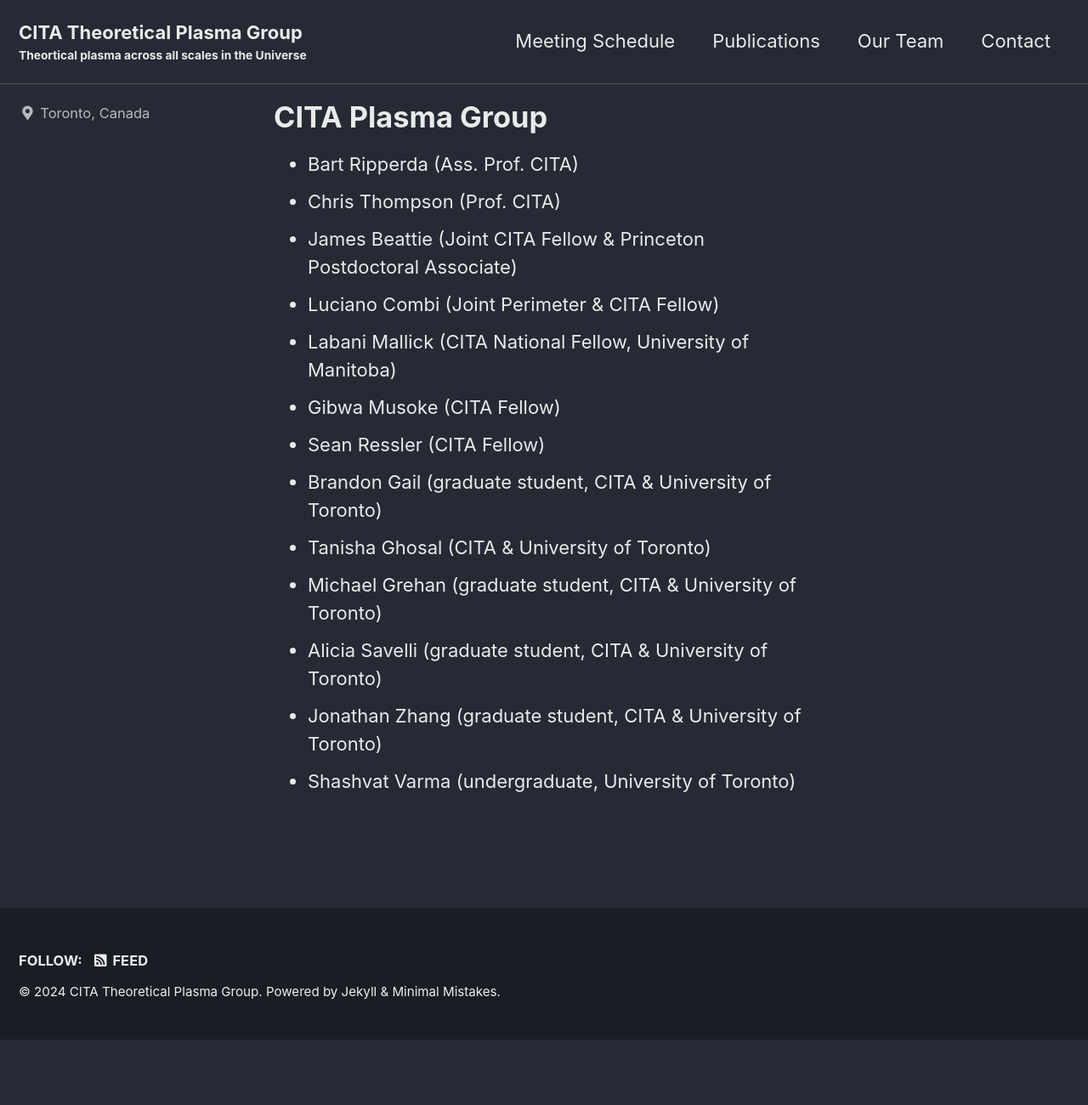
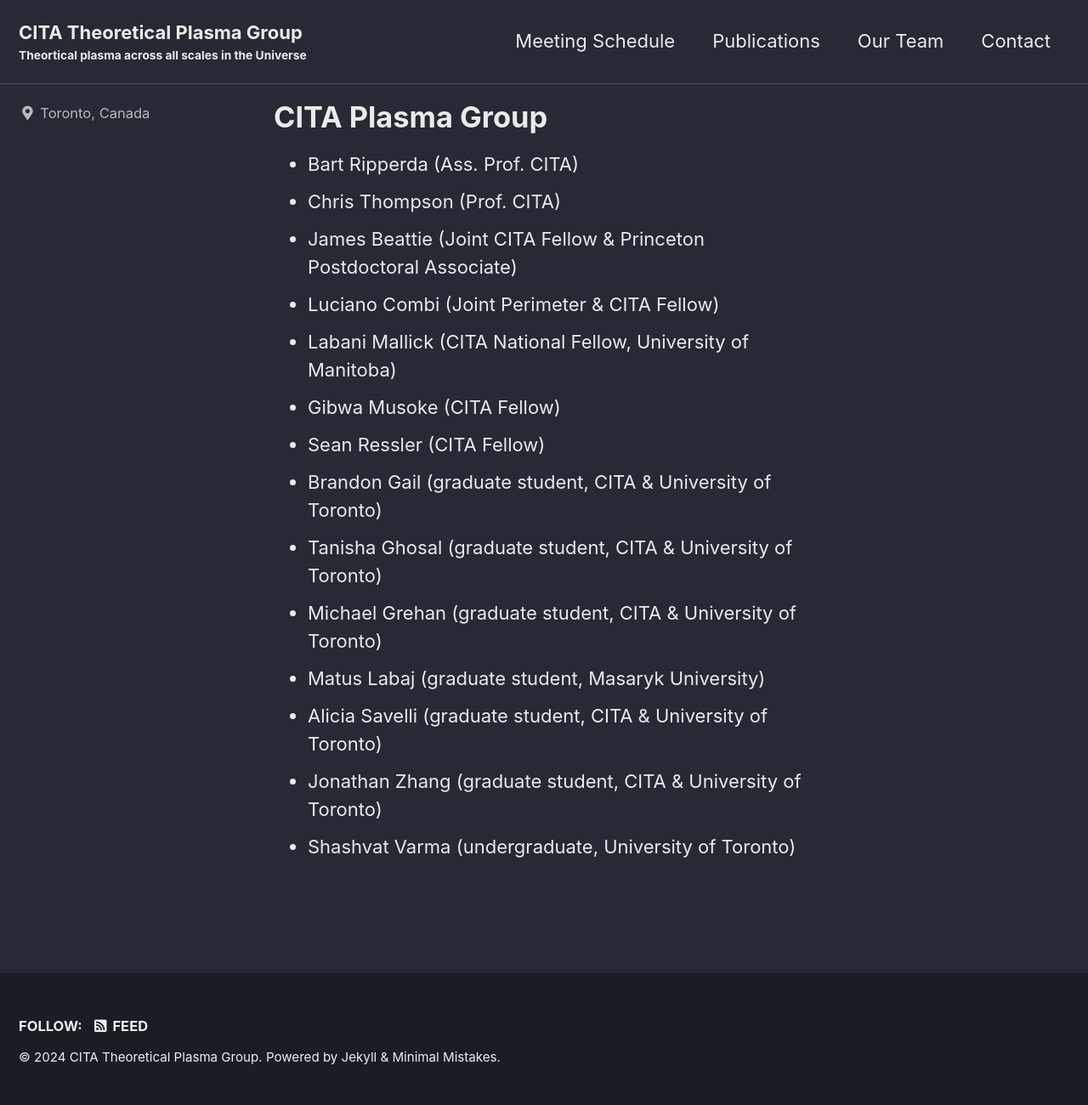
Before and after one commit to AstroJames/CITAplasma, a Jekyll site: the page built from _pages/team.md, in a window 1280 px wide. Shown: the whole page at 85% size. Built offline with Jekyll 4.4.1, drawn with Linux system fonts in a browser that asks for light colours; cached includes are drawn as plain includes; before the commit the page ends 1223 px from its top, so only the background shows below that.

Commit message:
updated plasma group

```diff
--- a/_pages/team.md
+++ b/_pages/team.md
@@ -14,8 +14,9 @@
 - Gibwa Musoke (CITA Fellow)
 - Sean Ressler (CITA Fellow)
 - Brandon Gail (graduate student, CITA & University of Toronto)
-- Tanisha Ghosal (CITA & University of Toronto)
+- Tanisha Ghosal (graduate student, CITA & University of Toronto)
 - Michael Grehan (graduate student, CITA & University of Toronto)
+- Matus Labaj (graduate student, Masaryk University)
 - Alicia Savelli (graduate student, CITA & University of Toronto)
 - Jonathan Zhang (graduate student, CITA & University of Toronto)
 - Shashvat Varma (undergraduate, University of Toronto)
```
